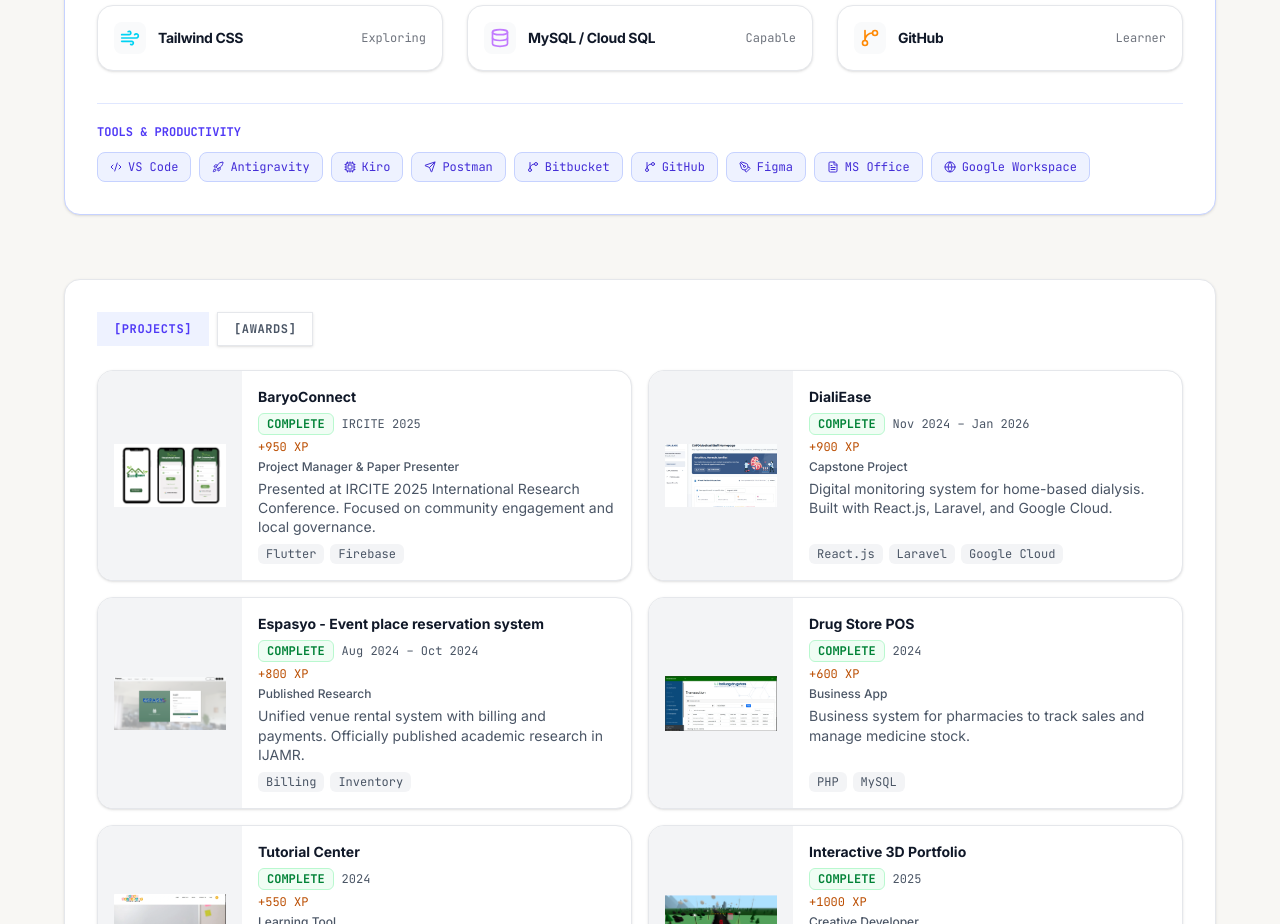
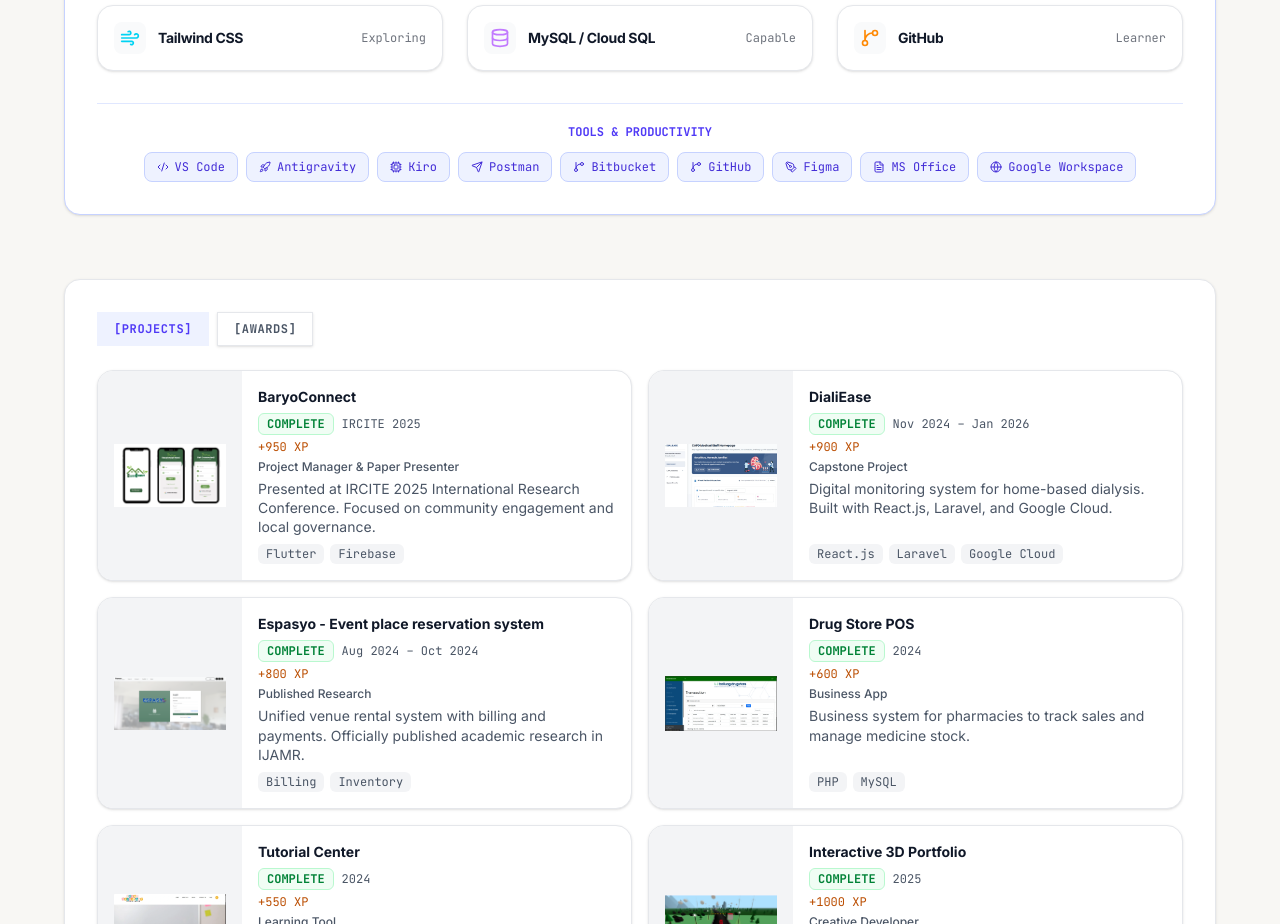
Before and after one commit to Hannahjamilla/hannahperalta-portfolio, a React (Vite) app: page / in a window 1280 px wide. Shown: the part 900-1824 px from the top of the page. Built offline with nearby package versions, Linux system fonts and the light colour scheme.

Commit message:
style: center the Tools and Productivity section

```diff
--- a/src/application.tsx
+++ b/src/application.tsx
@@ -526,8 +526,8 @@ export default function App() {
               ))}
             </div>
             <div className={`mt-8 pt-5 border-t ${t(dark, 'border-cyan-900/30', 'border-indigo-100')}`}>
-              <p className={`font-mono text-xs mb-3 font-bold ${t(dark, 'text-cyan-400', 'text-indigo-600')}`}>TOOLS & PRODUCTIVITY</p>
-              <div className="flex flex-wrap gap-2">
+              <p className={`font-mono text-xs mb-3 font-bold text-center ${t(dark, 'text-cyan-400', 'text-indigo-600')}`}>TOOLS & PRODUCTIVITY</p>
+              <div className="flex flex-wrap justify-center gap-2">
                 {[
                   { name: 'VS Code', icon: Code2 },
                   { name: 'Antigravity', icon: Rocket },
```
